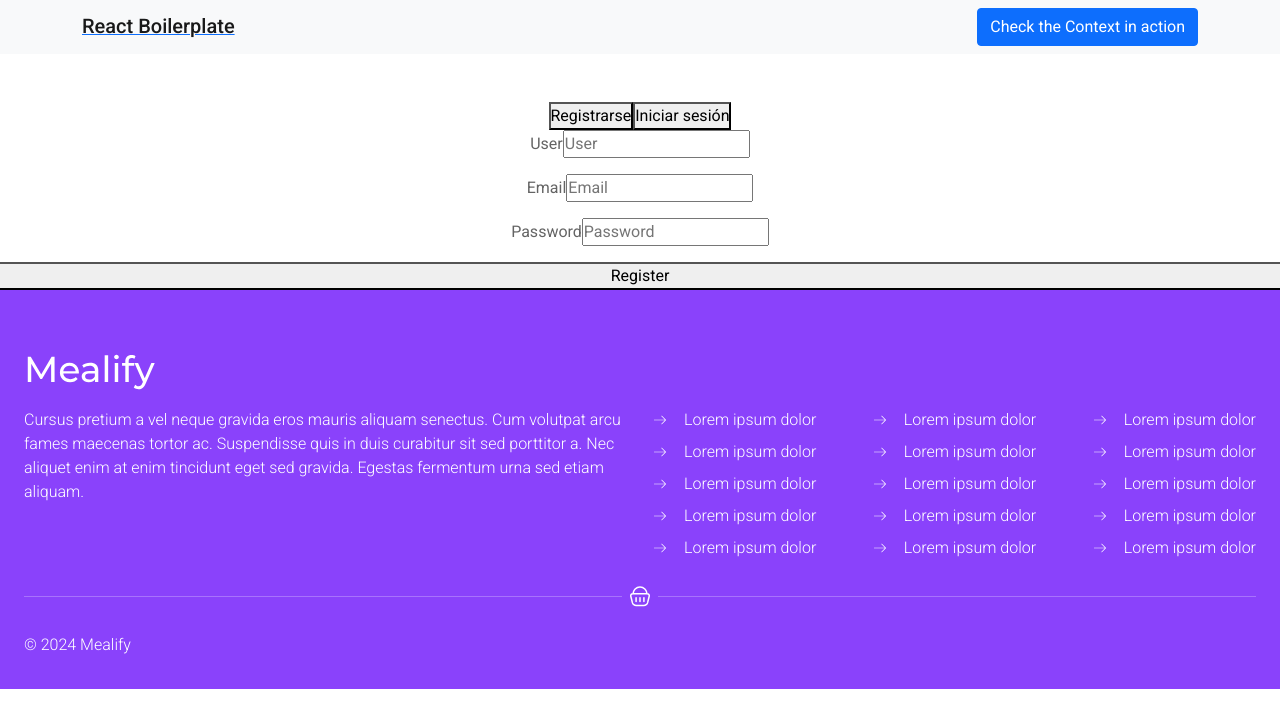
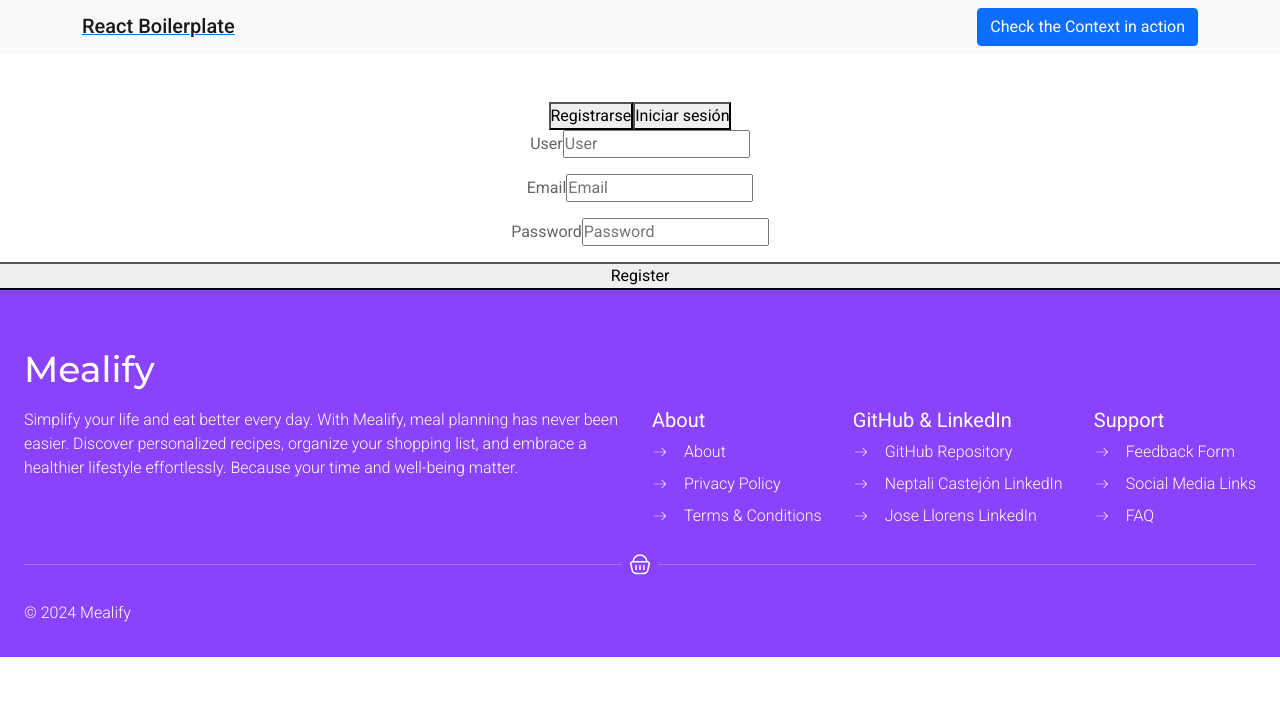
Before and after one commit to Neptali-Ricardo/Mealify-v2, a React app: page / in a window 1280 px wide. Built offline with nearby package versions, Linux system fonts and the light colour scheme; no server answers.

Commit message:
Guardando cambios locales antes de actualizar la rama

```diff
--- a/src/front/js/component/footer.jsx
+++ b/src/front/js/component/footer.jsx
@@ -16,10 +16,7 @@ export const Footer = () => (
         {/* Texto informativo del footer */}
         <section className="footer__text" aria-labelledby="footer-info">
           <p id="footer-info">
-            Cursus pretium a vel neque gravida eros mauris aliquam senectus. Cum
-            volutpat arcu fames maecenas tortor ac. Suspendisse quis in duis
-            curabitur sit sed porttitor a. Nec aliquet enim at enim tincidunt
-            eget sed gravida. Egestas fermentum urna sed etiam aliquam.
+          Simplify your life and eat better every day. With Mealify, meal planning has never been easier. Discover personalized recipes, organize your shopping list, and embrace a healthier lifestyle effortlessly. Because your time and well-being matter.
           </p>
         </section>
 
@@ -35,6 +32,7 @@ export const Footer = () => (
 
         <section className="footer__links">
           <nav className="footer__nav" aria-label="Enlaces de interés">
+            <h5>About</h5>
             <ul className="footer__columns">
               <li className="footer__list-item">
                 <a href="#" className="footer__link">
@@ -46,7 +44,7 @@ export const Footer = () => (
                   >
                     <use href="#icon-arrow-right"></use>
                   </svg>
-                  <span className="footer__link-text">Lorem ipsum dolor</span>
+                  <span className="footer__link-text">About</span>
                 </a>
               </li>
               <li className="footer__list-item">
@@ -59,7 +57,7 @@ export const Footer = () => (
                   >
                     <use href="#icon-arrow-right"></use>
                   </svg>
-                  <span className="footer__link-text">Lorem ipsum dolor</span>
+                  <span className="footer__link-text">Privacy Policy</span>
                 </a>
               </li>
               <li className="footer__list-item">
@@ -72,7 +70,70 @@ export const Footer = () => (
                   >
                     <use href="#icon-arrow-right"></use>
                   </svg>
-                  <span className="footer__link-text">Lorem ipsum dolor</span>
+                  <span className="footer__link-text">Terms & Conditions</span>
+                </a>
+              </li>
+            </ul>
+          </nav>
+
+          <nav className="footer__nav" aria-label="Enlaces de interés">
+            <h5>GitHub & LinkedIn</h5>
+            <ul className="footer__columns">
+              <li className="footer__list-item">
+                <a href="https://github.com/4GeeksAcademy/Final-Project-User-Stories-Wireframes-Mealify" className="footer__link" target="_blank">
+                  <svg
+                    className="footer__icon"
+                    width="16"
+                    height="16"
+                    aria-hidden="true"
+                  >
+                    <use href="#icon-arrow-right"></use>
+                  </svg>
+                  <span className="footer__link-text">GitHub Repository</span>
+                </a>
+              </li>
+              <li className="footer__list-item">
+                <a href="https://www.linkedin.com/in/nepta/" className="footer__link" target="_blank">
+                  <svg
+                    className="footer__icon"
+                    width="16"
+                    height="16"
+                    aria-hidden="true"
+                  >
+                    <use href="#icon-arrow-right"></use>
+                  </svg>
+                  <span className="footer__link-text">Neptali Castejón LinkedIn</span>
+                </a>
+              </li>
+              <li className="footer__list-item">
+                <a href="https://www.linkedin.com/in/jose-antonio-llorens-padilla/" className="footer__link" target="_blank">
+                  <svg
+                    className="footer__icon"
+                    width="16"
+                    height="16"
+                    aria-hidden="true"
+                  >
+                    <use href="#icon-arrow-right"></use>
+                  </svg>
+                  <span className="footer__link-text">Jose Llorens LinkedIn</span>
+                </a>
+              </li>
+            </ul>
+          </nav>
+          <nav className="footer__nav" aria-label="Enlaces de interés">
+            <h5>Support</h5>
+            <ul className="footer__columns">
+              <li className="footer__list-item">
+                <a href="#" className="footer__link">
+                  <svg
+                    className="footer__icon"
+                    width="16"
+                    height="16"
+                    aria-hidden="true"
+                  >
+                    <use href="#icon-arrow-right"></use>
+                  </svg>
+                  <span className="footer__link-text">Feedback Form</span>
                 </a>
               </li>
               <li className="footer__list-item">
@@ -85,7 +146,7 @@ export const Footer = () => (
                   >
                     <use href="#icon-arrow-right"></use>
                   </svg>
-                  <span className="footer__link-text">Lorem ipsum dolor</span>
+                  <span className="footer__link-text">Social Media Links</span>
                 </a>
               </li>
               <li className="footer__list-item">
@@ -98,146 +159,7 @@ export const Footer = () => (
                   >
                     <use href="#icon-arrow-right"></use>
                   </svg>
-                  <span className="footer__link-text">Lorem ipsum dolor</span>
-                </a>
-              </li>
-            </ul>
-          </nav>
-
-          <nav className="footer__nav" aria-label="Enlaces de interés">
-            <ul className="footer__columns">
-              <li className="footer__list-item">
-                <a href="#" className="footer__link">
-                  <svg
-                    className="footer__icon"
-                    width="16"
-                    height="16"
-                    aria-hidden="true"
-                  >
-                    <use href="#icon-arrow-right"></use>
-                  </svg>
-                  <span className="footer__link-text">Lorem ipsum dolor</span>
-                </a>
-              </li>
-              <li className="footer__list-item">
-                <a href="#" className="footer__link">
-                  <svg
-                    className="footer__icon"
-                    width="16"
-                    height="16"
-                    aria-hidden="true"
-                  >
-                    <use href="#icon-arrow-right"></use>
-                  </svg>
-                  <span className="footer__link-text">Lorem ipsum dolor</span>
-                </a>
-              </li>
-              <li className="footer__list-item">
-                <a href="#" className="footer__link">
-                  <svg
-                    className="footer__icon"
-                    width="16"
-                    height="16"
-                    aria-hidden="true"
-                  >
-                    <use href="#icon-arrow-right"></use>
-                  </svg>
-                  <span className="footer__link-text">Lorem ipsum dolor</span>
-                </a>
-              </li>
-              <li className="footer__list-item">
-                <a href="#" className="footer__link">
-                  <svg
-                    className="footer__icon"
-                    width="16"
-                    height="16"
-                    aria-hidden="true"
-                  >
-                    <use href="#icon-arrow-right"></use>
-                  </svg>
-                  <span className="footer__link-text">Lorem ipsum dolor</span>
-                </a>
-              </li>
-              <li className="footer__list-item">
-                <a href="#" className="footer__link">
-                  <svg
-                    className="footer__icon"
-                    width="16"
-                    height="16"
-                    aria-hidden="true"
-                  >
-                    <use href="#icon-arrow-right"></use>
-                  </svg>
-                  <span className="footer__link-text">Lorem ipsum dolor</span>
-                </a>
-              </li>
-            </ul>
-          </nav>
-          <nav className="footer__nav" aria-label="Enlaces de interés">
-            <ul className="footer__columns">
-              <li className="footer__list-item">
-                <a href="#" className="footer__link">
-                  <svg
-                    className="footer__icon"
-                    width="16"
-                    height="16"
-                    aria-hidden="true"
-                  >
-                    <use href="#icon-arrow-right"></use>
-                  </svg>
-                  <span className="footer__link-text">Lorem ipsum dolor</span>
-                </a>
-              </li>
-              <li className="footer__list-item">
-                <a href="#" className="footer__link">
-                  <svg
-                    className="footer__icon"
-                    width="16"
-                    height="16"
-                    aria-hidden="true"
-                  >
-                    <use href="#icon-arrow-right"></use>
-                  </svg>
-                  <span className="footer__link-text">Lorem ipsum dolor</span>
-                </a>
-              </li>
-              <li className="footer__list-item">
-                <a href="#" className="footer__link">
-                  <svg
-                    className="footer__icon"
-                    width="16"
-                    height="16"
-                    aria-hidden="true"
-                  >
-                    <use href="#icon-arrow-right"></use>
-                  </svg>
-                  <span className="footer__link-text">Lorem ipsum dolor</span>
-                </a>
-              </li>
-              <li className="footer__list-item">
-                <a href="#" className="footer__link">
-                  <svg
-                    className="footer__icon"
-                    width="16"
-                    height="16"
-                    aria-hidden="true"
-                  >
-                    <use href="#icon-arrow-right"></use>
-                  </svg>
-                  <span className="footer__link-text">Lorem ipsum dolor</span>
-                </a>
-              </li>
-              <li className="footer__list-item">
-                <a href="#" className="footer__link">
-                  <svg
-                    className="footer__icon"
-                    width="16"
-                    height="16"
-                    aria-hidden="true"
-                  >
-                    <use href="#icon-arrow-right"></use>
-                  </svg>
-                  <span className="footer__link-text">Lorem ipsum dolor</span>
+                  <span className="footer__link-text">FAQ</span>
                 </a>
               </li>
             </ul>
--- a/src/front/styles/components/_footer.css
+++ b/src/front/styles/components/_footer.css
@@ -43,6 +43,9 @@ footer.footer {
     flex: 1 1 50%;
   }
 
+  .footer__nav h5{
+    font-weight: 400;
+  }
   .footer__columns {
     display: flex;
     flex-direction: column;
```
